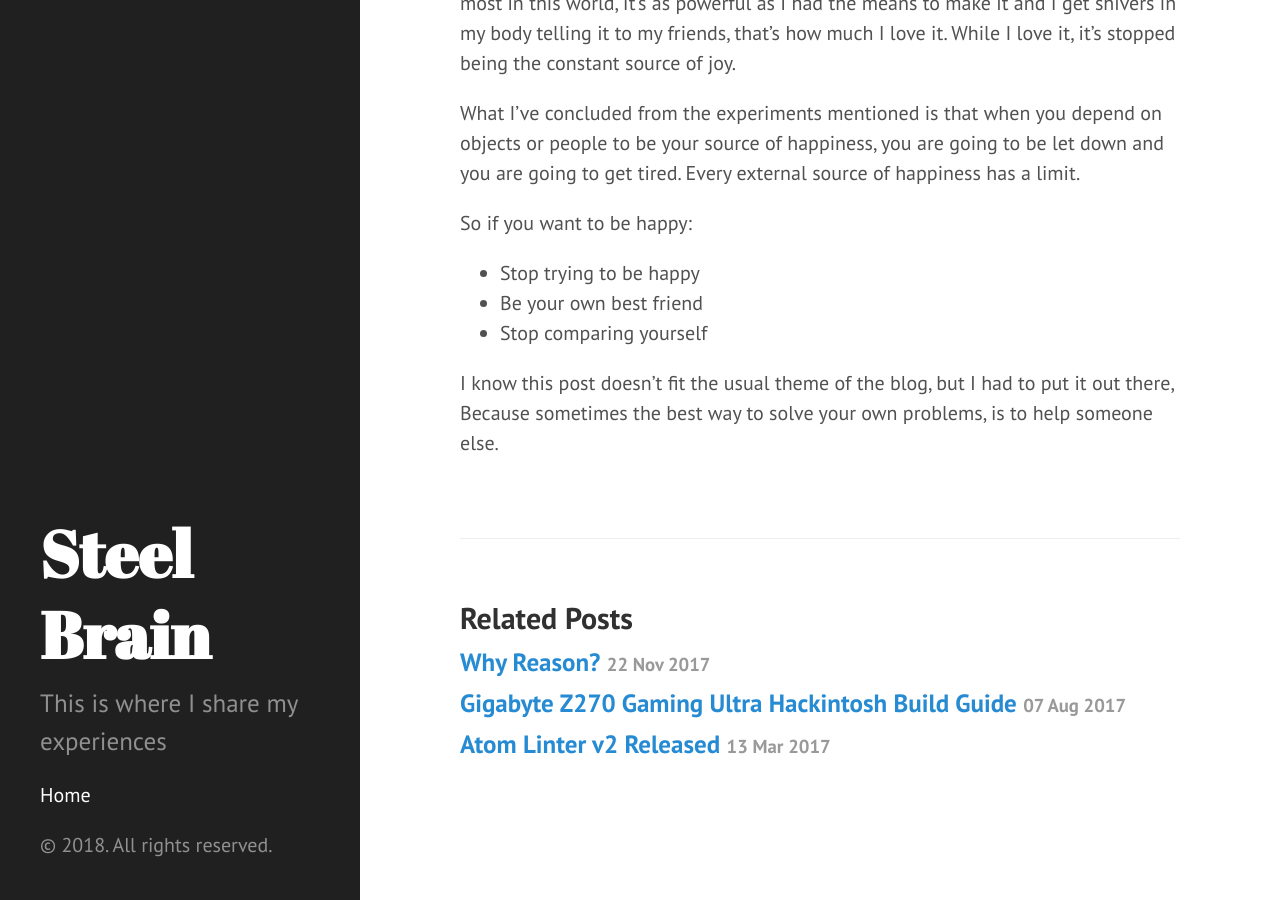
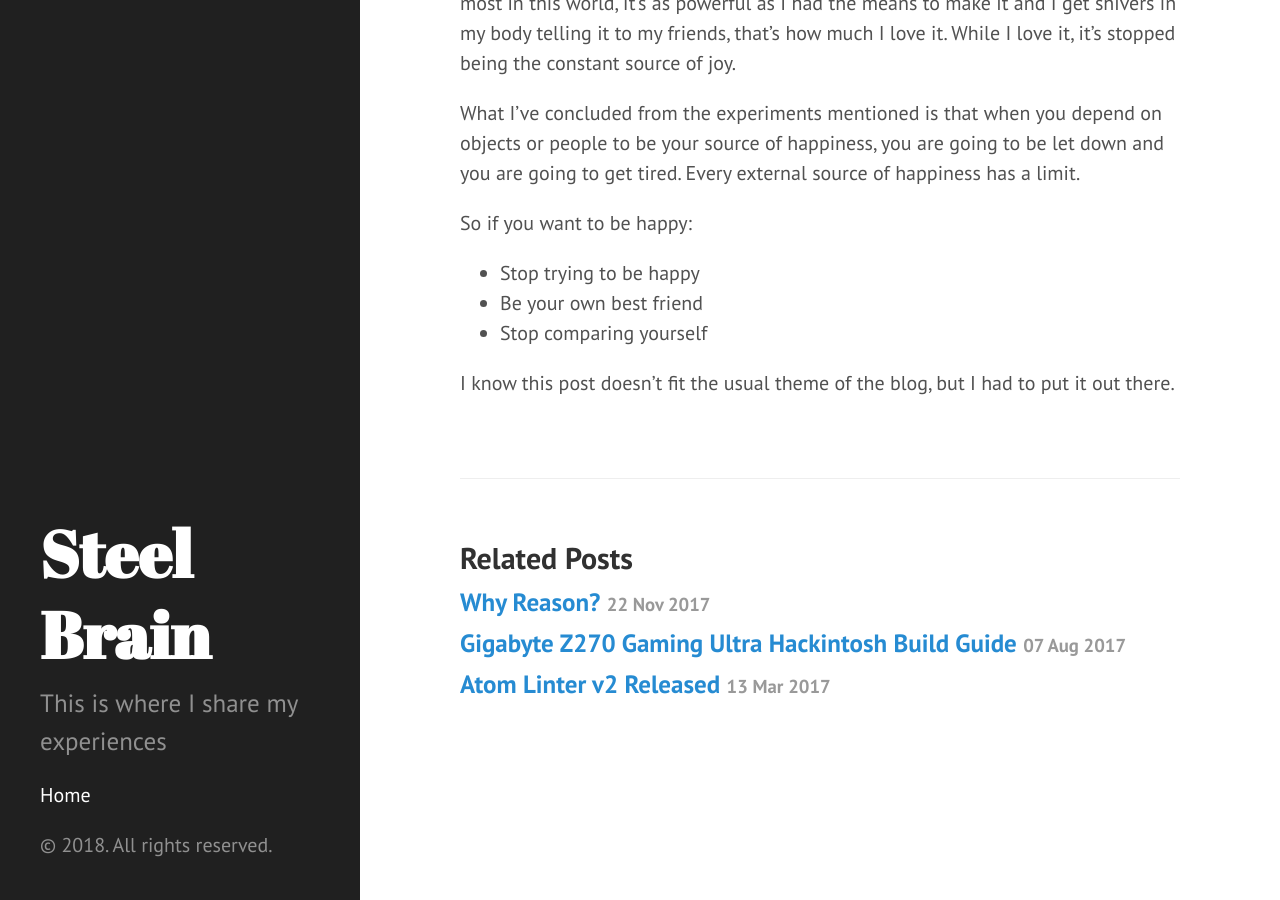
Before and after one commit to steelbrain/steelbrain.github.io, a Jekyll site: the page built from _posts/2017-06-10-how-to-be-happy.md, in a window 1280 px wide and 900 px high, scrolled down 922 px. Built offline with Jekyll 4.4.1, drawn with Linux system fonts in a browser that asks for light colours; comment, search, counter and statistics services are not loaded.

Commit message:
:fire: Cleanup how-to-be-happy

```diff
--- a/_posts/2017-06-10-how-to-be-happy.md
+++ b/_posts/2017-06-10-how-to-be-happy.md
@@ -3,6 +3,7 @@ published: true
 title: How to be Happy
 layout: post
 ---
+
 Happiness is a feeling. It's not something we can eat or drink, it's something we feel as a result of certain events. But even more important than that, Happiness is a result of the way we perceive the world.
 
 Since the beginning of this year, I have chased happiness directly. I have tried different ways, while most of them have been unsuccessful, a small amount of them worked, or so I thought.
@@ -20,8 +21,8 @@ external source of happiness has a limit.
 
 So if you want to be happy:
 
-- Stop trying to be happy
-- Be your own best friend
-- Stop comparing yourself
+* Stop trying to be happy
+* Be your own best friend
+* Stop comparing yourself
 
-I know this post doesn't fit the usual theme of the blog, but I had to put it out there, Because sometimes the best way to solve your own problems, is to help someone else.
+I know this post doesn't fit the usual theme of the blog, but I had to put it out there.
```
